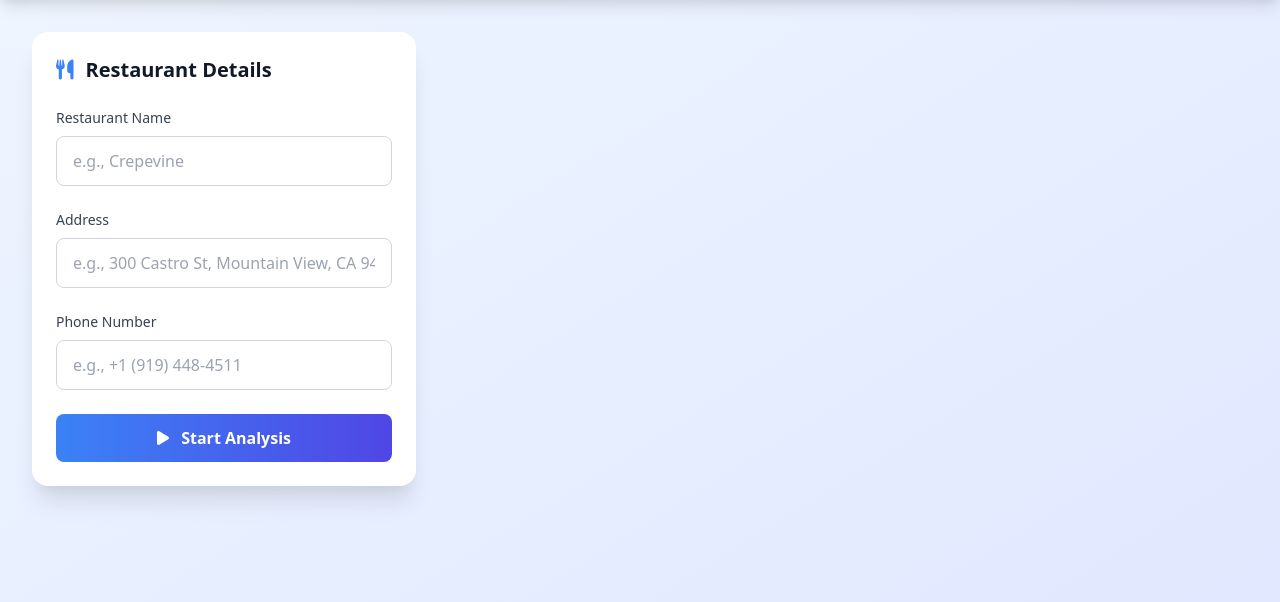
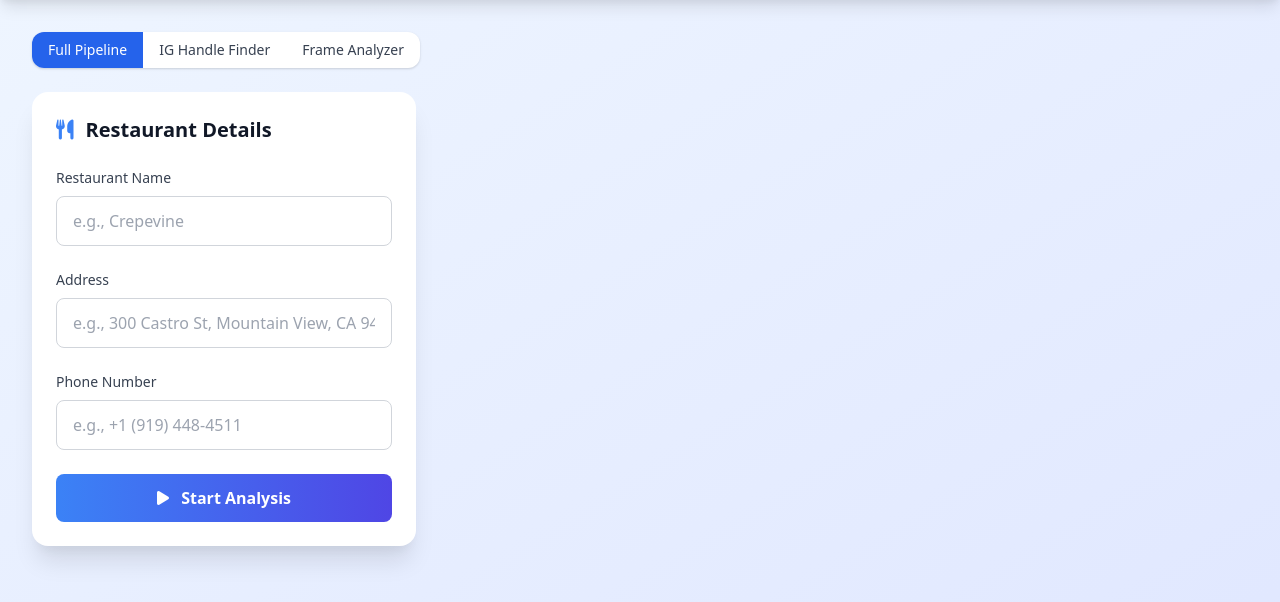
Before and after one commit to vjain1999/rx-media-manager, a Flask app: page / in a window 1280 px wide. Shown: the part 104-706 px from the top of the page. Run offline with Flask 3, Linux system fonts and the light colour scheme; some libraries are stand-ins or nearby versions.

Commit message:
feat(ui): add component tabs with standalone IG handle finder and frame analyzer; add API endpoints /api/find_instagram and /api/analyze_frames

```diff
--- a/static/js/app.js
+++ b/static/js/app.js
@@ -3,6 +3,7 @@ class RestaurantAnalyzer {
     constructor() {
         this.socket = io();
         this.currentResults = null;
+        this.initTabs();
         this.initEventListeners();
         this.initSocketListeners();
     }
@@ -23,6 +24,24 @@ class RestaurantAnalyzer {
         document.getElementById('closeModal').addEventListener('click', () => {
             this.hideModal();
         });
+
+        // IG handle form
+        const igForm = document.getElementById('igForm');
+        if (igForm) {
+            igForm.addEventListener('submit', (e) => {
+                e.preventDefault();
+                this.findIGHandle();
+            });
+        }
+
+        // Frames form
+        const framesForm = document.getElementById('framesForm');
+        if (framesForm) {
+            framesForm.addEventListener('submit', (e) => {
+                e.preventDefault();
+                this.analyzeFrames();
+            });
+        }
     }
 
     initSocketListeners() {
@@ -37,6 +56,32 @@ class RestaurantAnalyzer {
         this.socket.on('processing_complete', (results) => {
             this.showResults(results);
         });
+    }
+
+    initTabs() {
+        const tabs = {
+            tabBtnFull: 'tab-full',
+            tabBtnIG: 'tab-ig',
+            tabBtnFrames: 'tab-frames'
+        };
+        const setActive = (btnId) => {
+            Object.entries(tabs).forEach(([buttonId, tabId]) => {
+                const btn = document.getElementById(buttonId);
+                const tab = document.getElementById(tabId);
+                if (!btn || !tab) return;
+                const active = buttonId === btnId;
+                tab.style.display = active ? 'grid' : 'none';
+                btn.classList.toggle('bg-blue-600', active);
+                btn.classList.toggle('text-white', active);
+                btn.classList.toggle('text-gray-700', !active);
+            });
+        };
+        ['tabBtnFull','tabBtnIG','tabBtnFrames'].forEach((id) => {
+            const el = document.getElementById(id);
+            if (el) el.addEventListener('click', () => setActive(id));
+        });
+        // Default
+        setActive('tabBtnFull');
     }
 
     startAnalysis() {
@@ -65,6 +110,70 @@ class RestaurantAnalyzer {
 
         // Start processing via WebSocket
         this.socket.emit("start_processing", formData);    }
+
+    findIGHandle() {
+        const name = document.getElementById('igRestaurantName').value.trim();
+        const address = document.getElementById('igAddress').value.trim();
+        const phone = (document.getElementById('igPhone').value || '').trim();
+        if (!name || !address) {
+            this.showModal('error', 'Missing info', 'Please enter restaurant name and address.');
+            return;
+        }
+        const btn = document.getElementById('igFindBtn');
+        const original = btn.innerHTML;
+        btn.disabled = true; btn.innerHTML = '<i class="fas fa-spinner fa-spin mr-2"></i>Searching...';
+        fetch('/api/find_instagram', {
+            method: 'POST',
+            headers: { 'Content-Type': 'application/json' },
+            body: JSON.stringify({ restaurant_name: name, address, phone })
+        })
+        .then(r => r.json())
+        .then(data => {
+            const el = document.getElementById('igResult');
+            if (data.error) {
+                el.innerHTML = `<div class="text-red-600">${data.error}</div>`;
+            } else {
+                const handle = data.instagram_handle;
+                const url = handle ? `https://www.instagram.com/${handle}/` : '';
+                el.innerHTML = handle ? `Found: <a href="${url}" target="_blank" class="text-blue-600 hover:underline">@${handle}</a>` : 'No handle found';
+            }
+        })
+        .catch(err => {
+            console.error(err);
+            this.showModal('error', 'Error', 'Failed to search.');
+        })
+        .finally(() => { btn.disabled = false; btn.innerHTML = original; });
+    }
+
+    analyzeFrames() {
+        const fileInput = document.getElementById('videoFile');
+        const caption = (document.getElementById('videoCaption').value || '').trim();
+        if (!fileInput.files || fileInput.files.length === 0) {
+            this.showModal('error', 'Missing file', 'Please choose a video file.');
+            return;
+        }
+        const btn = document.getElementById('framesAnalyzeBtn');
+        const original = btn.innerHTML;
+        btn.disabled = true; btn.innerHTML = '<i class="fas fa-spinner fa-spin mr-2"></i>Analyzing...';
+        const form = new FormData();
+        form.append('video', fileInput.files[0]);
+        form.append('caption', caption);
+        fetch('/api/analyze_frames', { method: 'POST', body: form })
+            .then(r => r.json())
+            .then(data => {
+                const el = document.getElementById('framesResult');
+                if (data.error) {
+                    el.innerHTML = `<div class="text-red-600">${data.error}</div>`;
+                } else {
+                    el.innerHTML = `<pre class="text-sm bg-gray-50 p-3 rounded-lg overflow-x-auto">${JSON.stringify(data, null, 2)}</pre>`;
+                }
+            })
+            .catch(err => {
+                console.error(err);
+                this.showModal('error', 'Error', 'Frame analysis failed.');
+            })
+            .finally(() => { btn.disabled = false; btn.innerHTML = original; });
+    }
 
     updateProgress(data) {
         const { step, status, message, progress_percent, data: stepData } = data;
--- a/templates/index.html
+++ b/templates/index.html
@@ -66,7 +66,17 @@
     </header>
 
     <div class="max-w-7xl mx-auto px-4 sm:px-6 lg:px-8 py-8">
-        <div class="grid grid-cols-1 lg:grid-cols-3 gap-8">
+        <!-- Tabs -->
+        <div class="mb-6">
+            <div class="inline-flex rounded-xl overflow-hidden bg-white shadow">
+                <button id="tabBtnFull" class="px-4 py-2 text-sm font-medium bg-blue-600 text-white">Full Pipeline</button>
+                <button id="tabBtnIG" class="px-4 py-2 text-sm font-medium text-gray-700 hover:bg-gray-100">IG Handle Finder</button>
+                <button id="tabBtnFrames" class="px-4 py-2 text-sm font-medium text-gray-700 hover:bg-gray-100">Frame Analyzer</button>
+            </div>
+        </div>
+
+        <!-- Full Pipeline Tab -->
+        <div id="tab-full" class="grid grid-cols-1 lg:grid-cols-3 gap-8">
 
             <!-- Input Form -->
             <div class="lg:col-span-1">
@@ -171,6 +181,80 @@
                 </div>
             </div>
         </div>
+
+        <!-- IG Handle Finder Tab -->
+        <div id="tab-ig" class="grid grid-cols-1 lg:grid-cols-3 gap-8" style="display: none;">
+            <div class="lg:col-span-1">
+                <div class="bg-white rounded-2xl shadow-xl p-6">
+                    <h2 class="text-xl font-semibold text-gray-900 mb-6 flex items-center">
+                        <i class="fab fa-instagram text-pink-500 mr-3"></i>
+                        Find Instagram Handle
+                    </h2>
+                    <form id="igForm" class="space-y-6">
+                        <div>
+                            <label class="block text-sm font-medium text-gray-700 mb-2">Restaurant Name</label>
+                            <input type="text" id="igRestaurantName" class="w-full px-4 py-3 border border-gray-300 rounded-lg focus:ring-2 focus:ring-blue-500 focus:border-transparent" placeholder="e.g., Crepevine" required>
+                        </div>
+                        <div>
+                            <label class="block text-sm font-medium text-gray-700 mb-2">Address</label>
+                            <input type="text" id="igAddress" class="w-full px-4 py-3 border border-gray-300 rounded-lg focus:ring-2 focus:ring-blue-500 focus:border-transparent" placeholder="Street, City, State" required>
+                        </div>
+                        <div>
+                            <label class="block text-sm font-medium text-gray-700 mb-2">Phone (optional)</label>
+                            <input type="tel" id="igPhone" class="w-full px-4 py-3 border border-gray-300 rounded-lg focus:ring-2 focus:ring-blue-500 focus:border-transparent" placeholder="+1 ...">
+                        </div>
+                        <button type="submit" id="igFindBtn" class="w-full bg-gradient-to-r from-pink-500 to-rose-600 text-white font-semibold py-3 px-6 rounded-lg hover:from-pink-600 hover:to-rose-700 transition-all">
+                            <i class="fas fa-search mr-2"></i>
+                            Find Handle
+                        </button>
+                    </form>
+                </div>
+            </div>
+            <div class="lg:col-span-2">
+                <div class="bg-white rounded-2xl shadow-xl p-6">
+                    <h2 class="text-xl font-semibold text-gray-900 mb-6 flex items-center">
+                        <i class="fas fa-info-circle text-blue-500 mr-3"></i>
+                        Result
+                    </h2>
+                    <div id="igResult" class="text-gray-700"></div>
+                </div>
+            </div>
+        </div>
+
+        <!-- Frame Analyzer Tab -->
+        <div id="tab-frames" class="grid grid-cols-1 lg:grid-cols-3 gap-8" style="display: none;">
+            <div class="lg:col-span-1">
+                <div class="bg-white rounded-2xl shadow-xl p-6">
+                    <h2 class="text-xl font-semibold text-gray-900 mb-6 flex items-center">
+                        <i class="fas fa-film text-indigo-500 mr-3"></i>
+                        Analyze Video Frames
+                    </h2>
+                    <form id="framesForm" class="space-y-6">
+                        <div>
+                            <label class="block text-sm font-medium text-gray-700 mb-2">Upload Video</label>
+                            <input type="file" id="videoFile" accept="video/*" class="w-full" required>
+                        </div>
+                        <div>
+                            <label class="block text-sm font-medium text-gray-700 mb-2">Caption (optional)</label>
+                            <input type="text" id="videoCaption" class="w-full px-4 py-3 border border-gray-300 rounded-lg focus:ring-2 focus:ring-blue-500 focus:border-transparent" placeholder="Video caption or context">
+                        </div>
+                        <button type="submit" id="framesAnalyzeBtn" class="w-full bg-gradient-to-r from-indigo-500 to-purple-600 text-white font-semibold py-3 px-6 rounded-lg hover:from-indigo-600 hover:to-purple-700 transition-all">
+                            <i class="fas fa-magic mr-2"></i>
+                            Analyze
+                        </button>
+                    </form>
+                </div>
+            </div>
+            <div class="lg:col-span-2">
+                <div class="bg-white rounded-2xl shadow-xl p-6">
+                    <h2 class="text-xl font-semibold text-gray-900 mb-6 flex items-center">
+                        <i class="fas fa-chart-bar text-green-500 mr-3"></i>
+                        Analysis
+                    </h2>
+                    <div id="framesResult" class="text-gray-700"></div>
+                </div>
+            </div>
+        </div>
     </div>
 
     <!-- Success/Error Modals -->
```
Also changed, not shown: web_app.py (+49 -0 lines).
